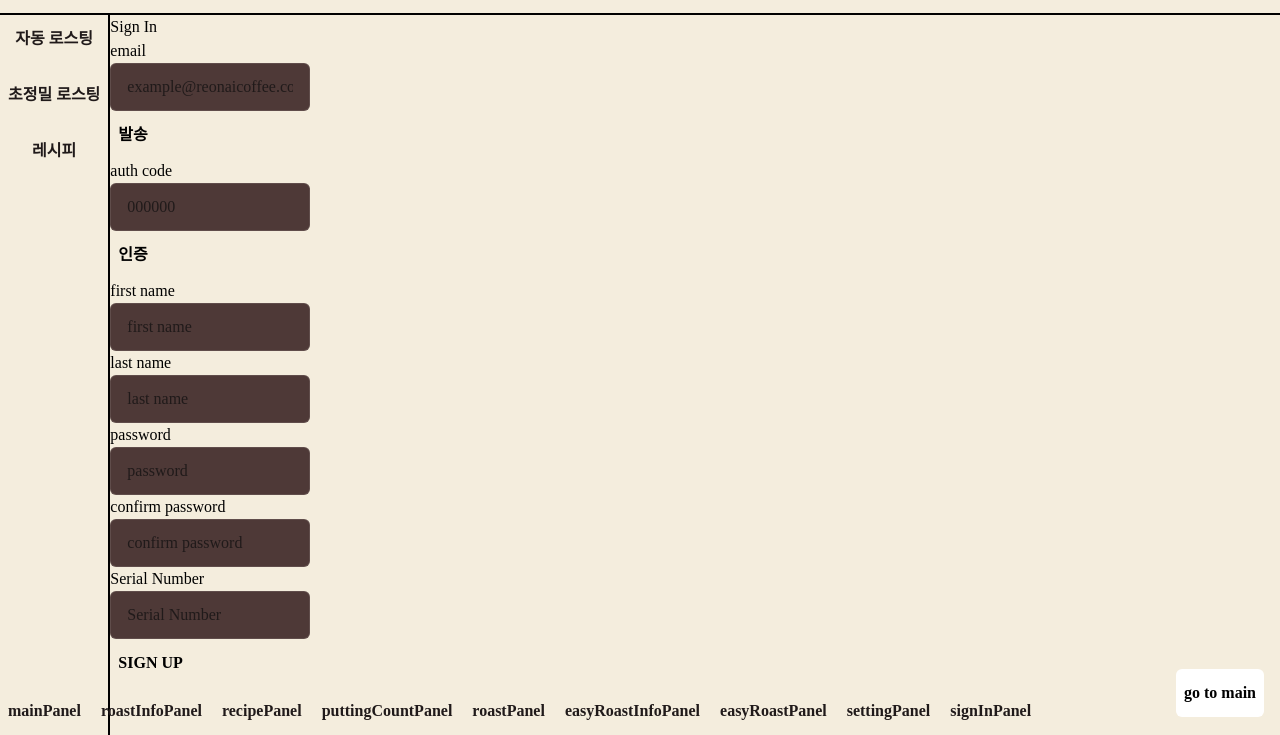
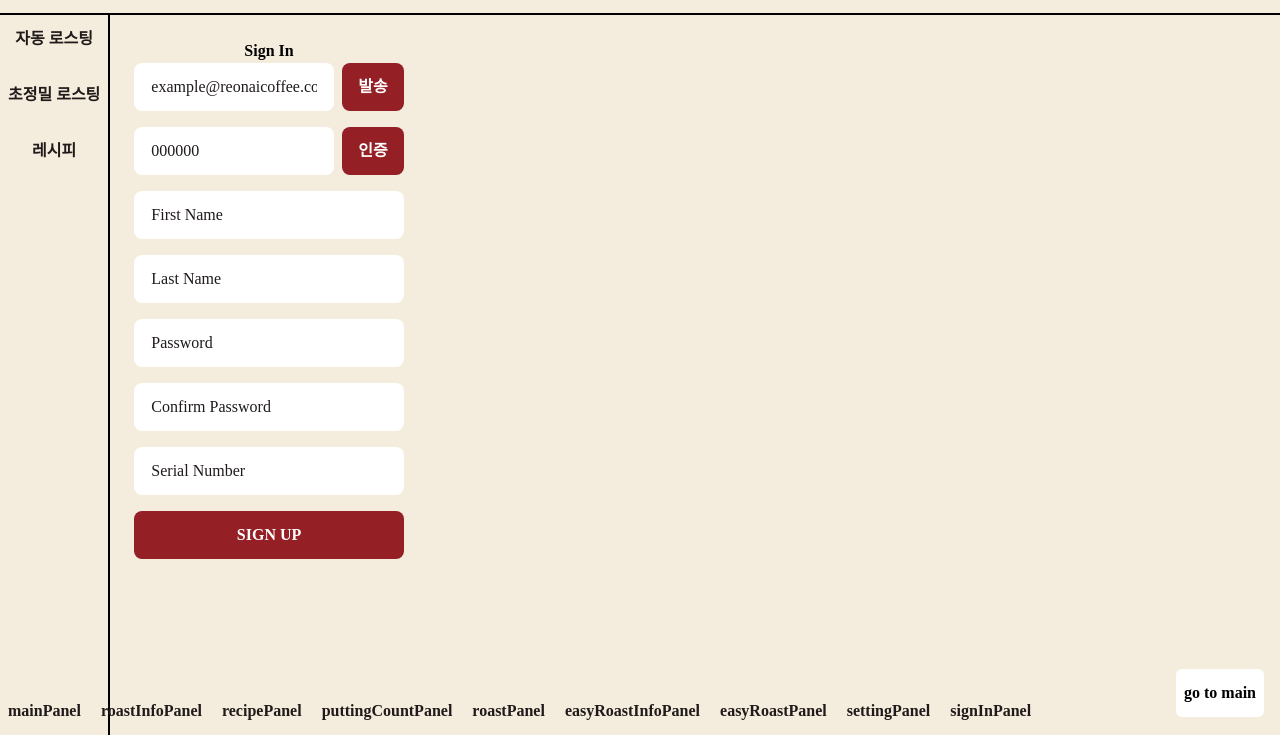
Before and after one commit to reon-company/reonai_Ces, a website: page index.html in a window 1280 px wide. Both pictures are taken after typing "name@example.com", "Sample123" into the empty fields and a click on the button "회원가입". Shown: the part 67-802 px from the top of the page. Drawn offline with nearby package versions, Linux system fonts and the light colour scheme; no server answers; a web font is replaced by a local one.

Commit message:
회원가입 디자인 수정

```diff
--- a/index.html
+++ b/index.html
@@ -547,65 +547,108 @@
       <h2>settingPanel</h2>
     </div>
     <div id="signInPanel" style="display: none;">
-      <div class="block-top"></div>
-      <div class="login-box">
-          <div class="login-row">
-              <div class="login-col">
-                  <div class="login-card" style="width: 100%; border-radius: 15px;">
-                      <div class="login-card-body">
-                          <div class="login-card-content">
-                              <h1 id="login-title">Sign In</h1>
-                              <div class="login-page">
-                                  <form class="register-form transform-form" id="register-form" onsubmit="return false;">
-                                      <label>email</label>
-                                      <div class="clearfix">
-                                          <div class="box1">
-                                              <input id="sign-up-email" type="email" placeholder="example@reonaicoffee.com" required/>
-                                          </div>
-                                          <div class="box2">
-                                              <button type="button" class="btn btn-warning" onclick="sendAuthCode()">발송</button>
-                                          </div>
-                                      </div>
 
-                                      <label>auth code</label>
-                                      <div class="clearfix">
-                                          <div class="box1">
-                                              <input id="email-auth-code" type="text" placeholder="000000" required/>
-                                          </div>
-                                          <div class="box2">
-                                              <button type="button" class="btn btn-warning" onclick="verifyAuthCode()">인증</button>
-                                          </div>
-                                      </div>
+      <div class="login-card w-full rounded-lg shadow-lg p-6">
+        <div class="login-card-content">
+          <h1 class="text-3xl font-bold text-center mb-6" id="login-title">Sign In</h1>
+          <form class="register-form space-y-4" id="register-form" onsubmit="return false;">
 
-                                      <label>first name</label>
-                                      <input id="sign-up-first-name" type="text" placeholder="first name" required/>
+            <!-- Email Input -->
+            <div class="flex items-center gap-2">
+              <input
+                class="flex-1 px-4 py-2 border rounded-lg focus:outline-none focus:ring-2 focus:ring-primary bg-white"
+                id="sign-up-email"
+                type="email"
+                placeholder="example@reonaicoffee.com"
+                required
+              />
+              <button
+                class="bg-primary text-white px-4 py-2 rounded-lg hover:bg-primary-dark transition"
+                type="button"
+                onclick="sendAuthCode()"
+              >
+                발송
+              </button>
+            </div>
 
-                                      <label>last name</label>
-                                      <input id="sign-up-last-name" type="text" placeholder="last name" required/>
+            <!-- Authentication Code Input -->
+            <div class="flex items-center gap-2">
+              <input
+                class="flex-1 px-4 py-2 border rounded-lg focus:outline-none focus:ring-2 focus:ring-primary bg-white"
+                id="email-auth-code"
+                type="text"
+                placeholder="000000"
+                required
+              />
+              <button
+                class="bg-primary text-white px-4 py-2 rounded-lg hover:bg-primary-dark transition"
+                type="button"
+                onclick="verifyAuthCode()"
+              >
+                인증
+              </button>
+            </div>
 
-                                      <label>password</label>
-                                      <input id="sign-up-password" type="password" placeholder="password" required/>
+            <!-- First Name Input -->
+            <input
+              class="w-full px-4 py-2 border rounded-lg focus:outline-none focus:ring-2 focus:ring-primary bg-white"
+              id="sign-up-first-name"
+              type="text"
+              placeholder="First Name"
+              required
+            />
 
-                                      <label>confirm password</label>
-                                      <input id="sign-up-confirm-password" type="password" placeholder="confirm password" required/>
+            <!-- Last Name Input -->
+            <input
+              class="w-full px-4 py-2 border rounded-lg focus:outline-none focus:ring-2 focus:ring-primary bg-white"
+              id="sign-up-last-name"
+              type="text"
+              placeholder="Last Name"
+              required
+            />
 
-                                      <label>Serial Number</label>
-                                      <input id="sign-up-roasterSn" type="password" placeholder="Serial Number" required/>
+            <!-- Password Input -->
+            <input
+              class="w-full px-4 py-2 border rounded-lg focus:outline-none focus:ring-2 focus:ring-primary bg-white"
+              id="sign-up-password"
+              type="password"
+              placeholder="Password"
+              required
+            />
+
+            <!-- Confirm Password Input -->
+            <input
+              class="w-full px-4 py-2 border rounded-lg focus:outline-none focus:ring-2 focus:ring-primary bg-white"
+              id="sign-up-confirm-password"
+              type="password"
+              placeholder="Confirm Password"
+              required
+            />
+
+            <!-- Serial Number Input -->
+            <input
+              class="w-full px-4 py-2 border rounded-lg focus:outline-none focus:ring-2 focus:ring-primary bg-white"
+              id="sign-up-roasterSn"
+              type="text"
+              placeholder="Serial Number"
+              required
+            />
+
+            <!-- Sign Up Button -->
+            <button
+              class="w-full bg-primary text-white px-4 py-2 rounded-lg hover:bg-primary-dark transition "
+              type="button"
+              onclick="signUp()"
+            >
+              SIGN UP
+            </button>
+          </form>
+        </div>
+      </div>
 
 
-                                      <button type="button" class="btn btn-warning" onclick="signUp()">SIGN UP</button>
+                  </div>
 
-
-                                  </form>
-                              </div>
-                          </div>
-                      </div>
-                  </div>
-              </div>
-          </div>
-      </div>
-    </div>
-  </div>
 
 
 
```
